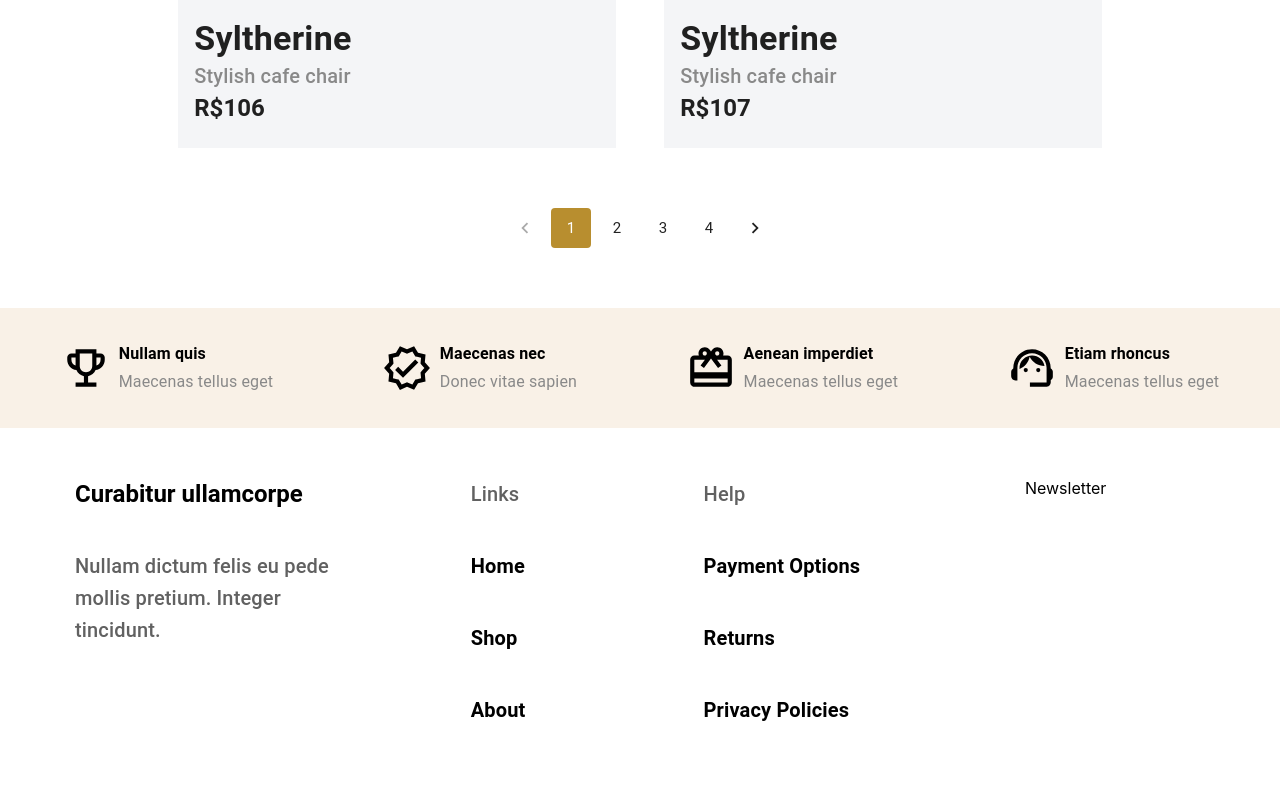
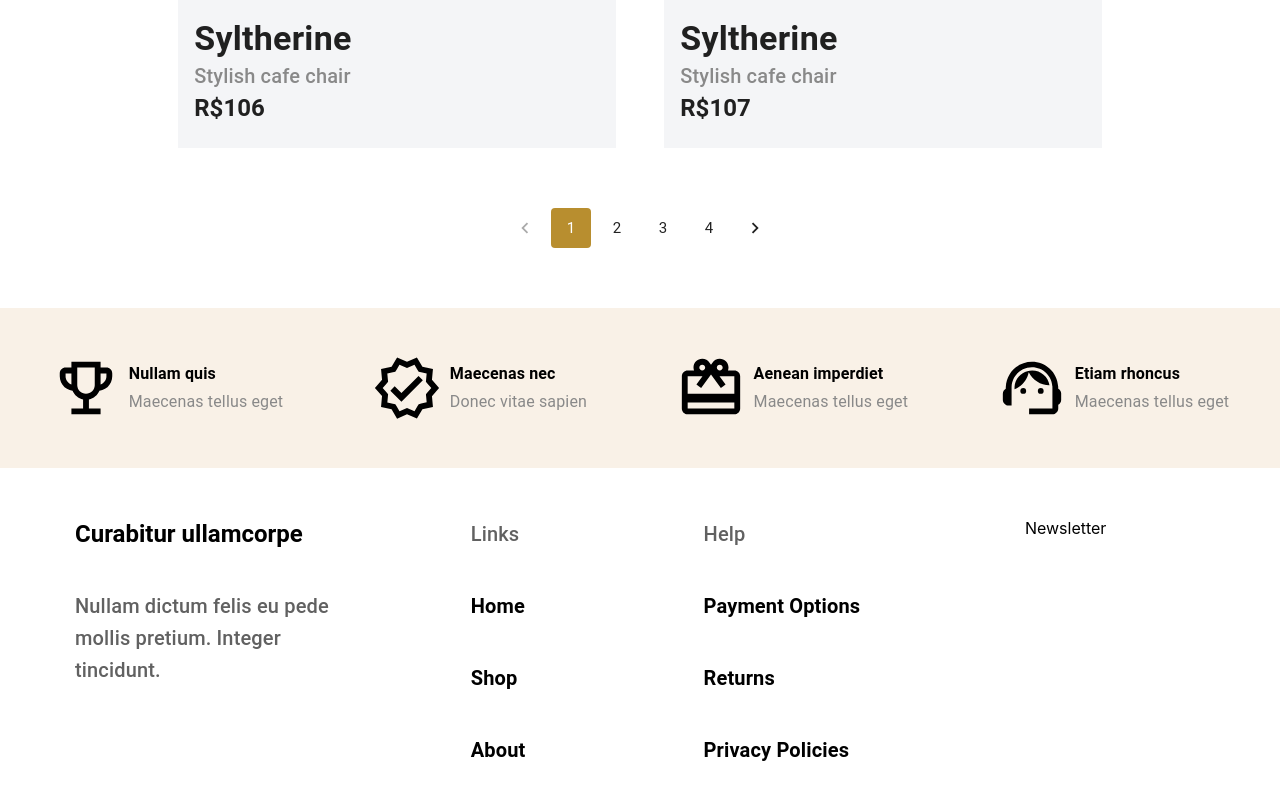
Before and after one commit to Gibsongf/furniture-eCommerce-react-app, a React (Vite) app: page /shop in a window 1280 px wide. Shown: the part 2917-3717 px from the top of the page. Built offline with nearby package versions, Linux system fonts and the light colour scheme.

Commit message:
icon sizes

```diff
--- a/src/components/Shop/ServiceBenefits.tsx
+++ b/src/components/Shop/ServiceBenefits.tsx
@@ -14,10 +14,10 @@ export const ServiceBenefits = () => {
                 backgroundColor: "#F9F1E7",
                 width: "99vw",
                 height: "100px",
-                padding: "10px 20px",
+                padding: "30px 20px",
             }}>
             <Box display="flex" gap={1} alignItems="center">
-                <EmojiEventsOutlinedIcon sx={{ fontSize: 50 }} />
+                <EmojiEventsOutlinedIcon sx={{ fontSize: 70 }} />
                 <Box textAlign="left">
                     <Typography
                         fontWeight="bold"
@@ -35,7 +35,7 @@ export const ServiceBenefits = () => {
                 </Box>
             </Box>
             <Box display="flex" gap={1} alignItems="center">
-                <VerifiedOutlinedIcon sx={{ fontSize: 50 }} />
+                <VerifiedOutlinedIcon sx={{ fontSize: 70 }} />
                 <Box textAlign="left">
                     <Typography
                         fontWeight="bold"
@@ -53,7 +53,7 @@ export const ServiceBenefits = () => {
                 </Box>
             </Box>
             <Box display="flex" gap={1} alignItems="center">
-                <CardGiftcardOutlinedIcon sx={{ fontSize: 50 }} />
+                <CardGiftcardOutlinedIcon sx={{ fontSize: 70 }} />
                 <Box textAlign="left">
                     <Typography
                         fontWeight="bold"
@@ -71,7 +71,7 @@ export const ServiceBenefits = () => {
                 </Box>
             </Box>
             <Box display="flex" gap={1} alignItems="center">
-                <SupportAgentOutlinedIcon sx={{ fontSize: 50 }} />
+                <SupportAgentOutlinedIcon sx={{ fontSize: 70 }} />
                 <Box textAlign="left">
                     <Typography
                         fontWeight="bold"
```
